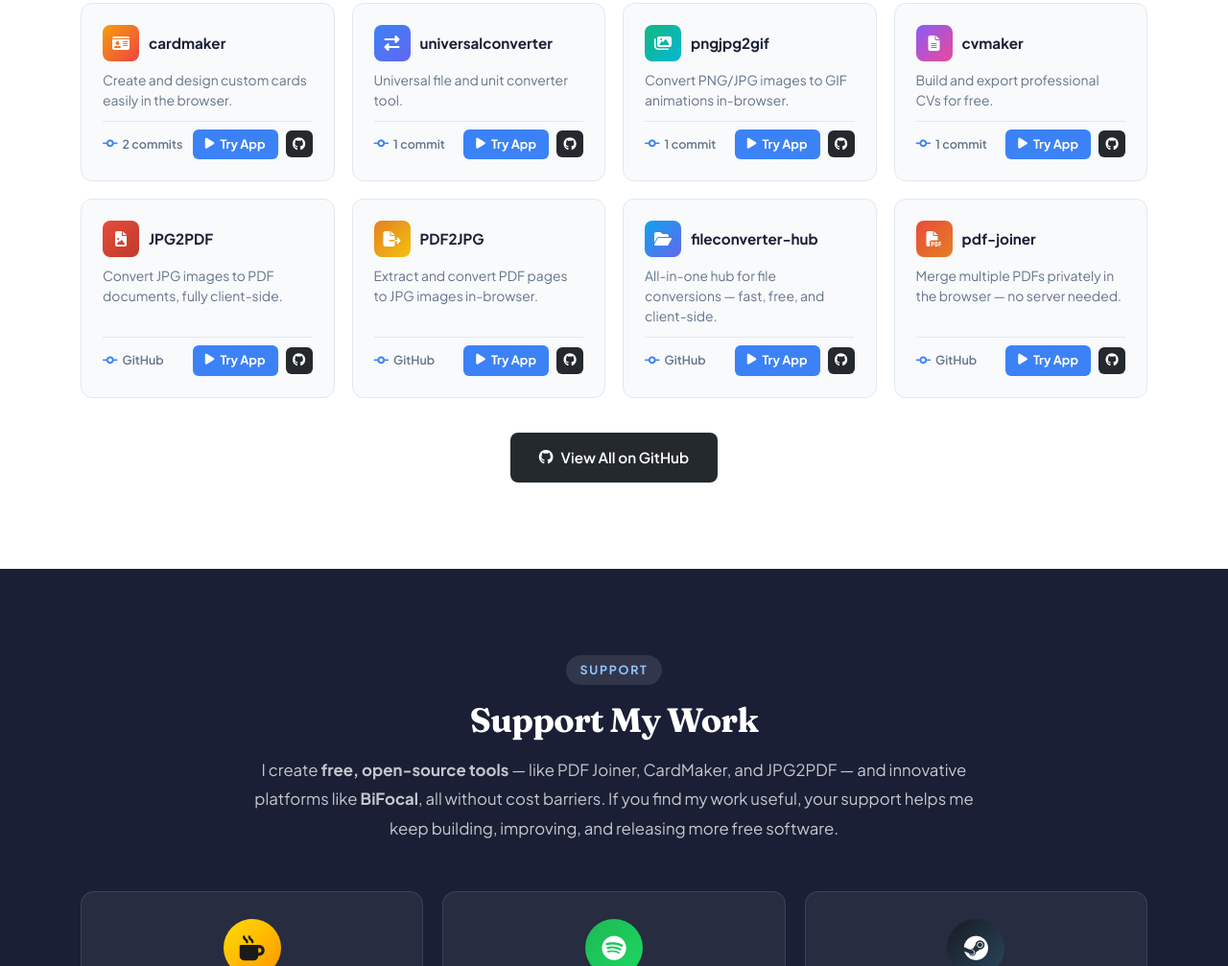
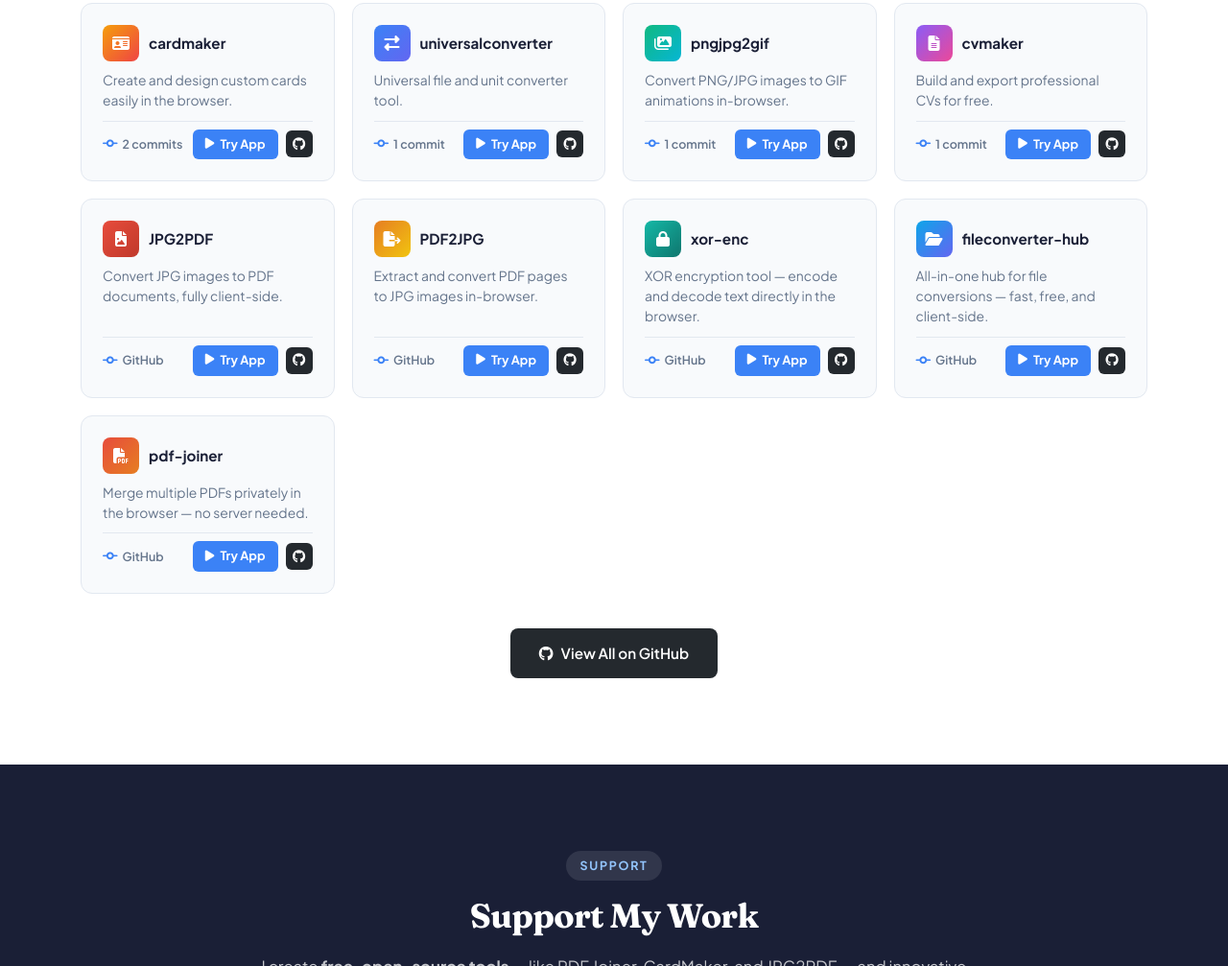
Before and after one commit to universussoft/universussoft.github.io, a plain HTML site: page index.html in a window 1280 px wide. Shown: the part 2921-3928 px from the top of the page at 96% size. Drawn offline with Linux system fonts and the light colour scheme.

Commit message:
Add files via upload

```diff
--- a/index.html
+++ b/index.html
@@ -1142,6 +1142,28 @@
                     </div>
                 </div>
 
+                <!-- xor-enc -->
+                <div class="repo-card">
+                    <div class="repo-card-header">
+                        <div class="repo-icon" style="background:linear-gradient(135deg,#14b8a6,#0f766e);">
+                            <i class="fas fa-lock"></i>
+                        </div>
+                        <span class="repo-name">xor-enc</span>
+                    </div>
+                    <p class="repo-desc">XOR encryption tool — encode and decode text directly in the browser.</p>
+                    <div class="repo-footer">
+                        <span class="repo-commits"><i class="fas fa-code-commit"></i> GitHub</span>
+                        <div class="repo-actions">
+                            <a href="https://universussoft.github.io/xor-enc/" target="_blank" class="btn-try">
+                                <i class="fas fa-play"></i> Try App
+                            </a>
+                            <a href="https://github.com/universussoft/xor-enc" target="_blank" class="btn-src">
+                                <i class="fab fa-github"></i>
+                            </a>
+                        </div>
+                    </div>
+                </div>
+
                 <!-- fileconverter-hub -->
                 <div class="repo-card">
                     <div class="repo-card-header">
```
